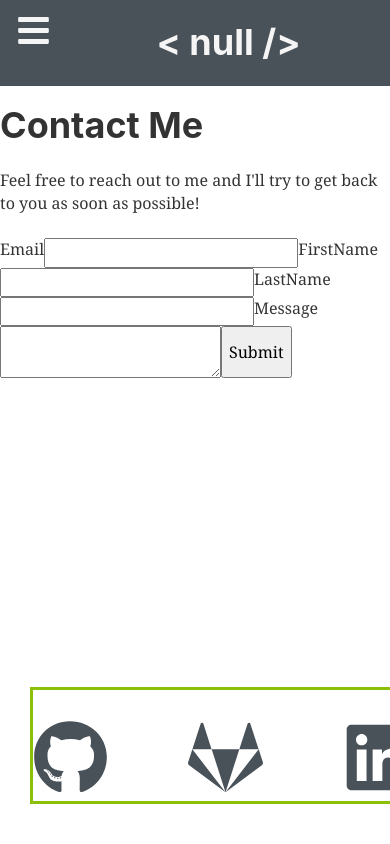
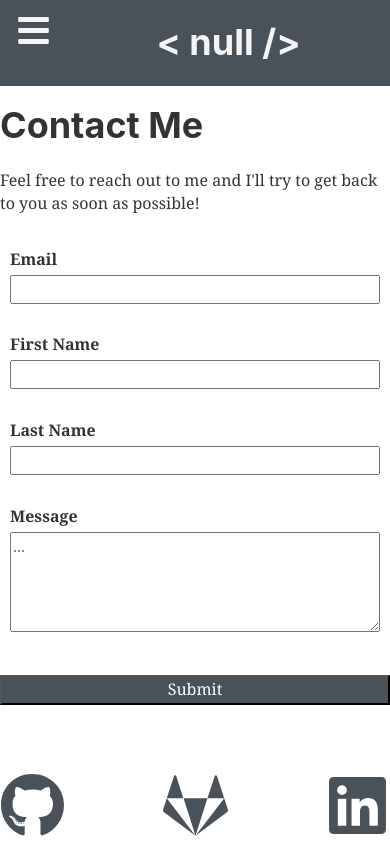
Before and after one commit to alex-judy/portfolio, a Gatsby app: page /contact in a window 390 px wide. Built offline with nearby package versions, Linux system fonts and the light colour scheme.

Commit message:
Working on contact and social styling. Social is currently floating over content on mobile.

```diff
--- a/src/components/layout.jsx
+++ b/src/components/layout.jsx
@@ -22,12 +22,14 @@ function Layout({ children }) {
     margin: 30px;
     @media only screen and (max-width: 1520px) {
       display: flex;
+      position: absolute;
       top: initial;
       float: initial;
-      bottom: 10px;
-      border: 3px solid #8ac007;
+      bottom: 0;
       width: 100%;
+      align-items: evenly-spaced;
       justify-content: space-between;
+      margin: auto;
     }
   `
 
@@ -61,17 +63,17 @@ function Layout({ children }) {
           <SocialGroup>
             <SocialIcon>
               <a href="https://github.com/alex-judy">
-                <FaGithub size={75} />
+                <FaGithub size={65} />
               </a>
             </SocialIcon>
             <SocialIcon>
               <a href="https://gitlab.com/alex-judy?nav_source=navbar">
-                <FaGitlab size={75} />
+                <FaGitlab size={65} />
               </a>
             </SocialIcon>
             <SocialIcon>
               <a href="https://www.linkedin.com/in/alex-judy/">
-                <FaLinkedin size={75} />
+                <FaLinkedin size={65} />
               </a>
             </SocialIcon>
           </SocialGroup>
--- a/src/pages/contact.jsx
+++ b/src/pages/contact.jsx
@@ -1,8 +1,12 @@
 import React from 'react'
-// import styled from 'styled-components'
+import styled from 'styled-components'
 
 import Layout from '../components/layout'
 import SEO from '../components/seo'
+
+const FormGroup = styled.div`
+  margin: 10px;
+`
 
 const ContactPage = () => (
   <Layout>
@@ -21,17 +25,71 @@ const ContactPage = () => (
       style={{
         display: 'flex',
         flexWrap: 'wrap',
+        flexDirection: 'column',
+        justifyContent: 'space-around',
+        marginTop: '5%',
+        maxWidth: '100%',
+        textAlign: 'left',
       }}
     >
-      <label>Email</label>
-      <input id="email" name="email" type="email" />
-      <label htmlFor="firstName">FirstName</label>
-      <input id="firstName" name="firstName" type="text" />
-      <label htmlFor="lastName">LastName</label>
-      <input id="lastName" name="lastName" type="text" />
-      <label htmlFor="message">Message</label>
-      <textarea id="message" name="message" />
-      <input type="submit" />
+      <FormGroup>
+        <label htmlFor="email" style={{ fontWeight: 'bold' }}>
+          Email
+        </label>
+        <input
+          id="email"
+          name="email"
+          type="email"
+          style={{ width: '100%', margin: '1% 0 3% 0' }}
+        />
+      </FormGroup>
+      <FormGroup>
+        <label htmlFor="firstName" style={{ fontWeight: 'bold' }}>
+          First Name
+        </label>
+        <input
+          id="firstName"
+          name="firstName"
+          type="text"
+          style={{ width: '100%', margin: '1% 0 3% 0' }}
+        />
+      </FormGroup>
+      <FormGroup>
+        <label htmlFor="lastName" style={{ fontWeight: 'bold' }}>
+          Last Name
+        </label>
+        <input
+          id="lastName"
+          name="lastName"
+          type="text"
+          style={{ width: '100%', margin: '1% 0 3% 0' }}
+        />
+      </FormGroup>
+      <FormGroup>
+        <label htmlFor="message" style={{ fontWeight: 'bold' }}>
+          Message
+        </label>
+        <textarea
+          id="message"
+          name="message"
+          placeholder="..."
+          style={{
+            width: '100%',
+            margin: '1% 0 3% 0',
+            height: 100,
+          }}
+        />
+      </FormGroup>
+
+      <input
+        type="submit"
+        style={{
+          marginTop: '5%',
+          backgroundColor: '#495159',
+          color: 'white',
+          maxWidth: '100%',
+        }}
+      />
     </form>
     <div style={{ maxWidth: `300px`, marginBottom: `1.45rem` }} />
   </Layout>
```
Also changed, not shown: src/components/projectsList.jsx (+6 -4 lines).
